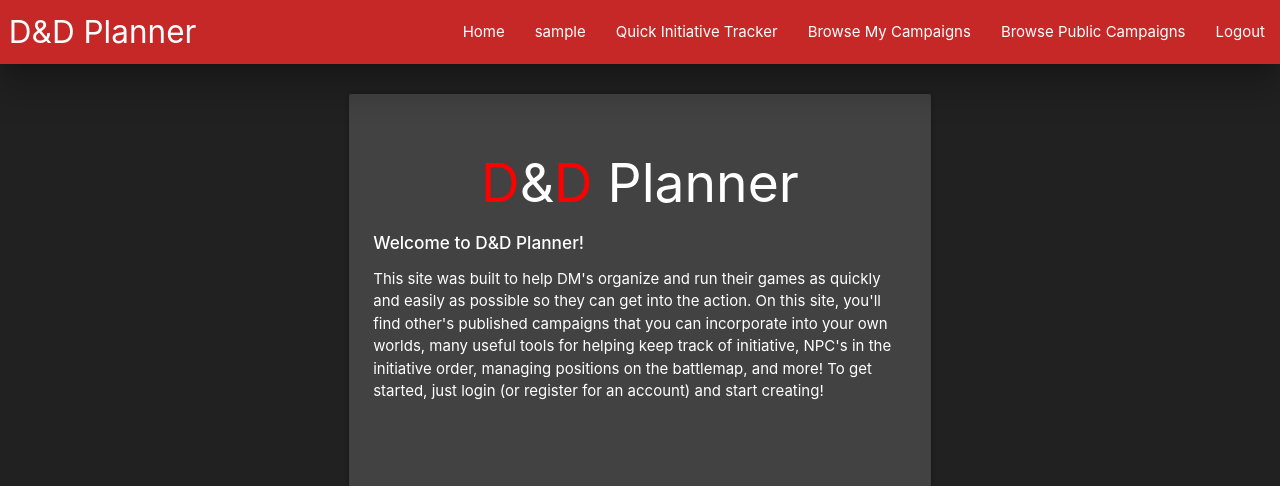
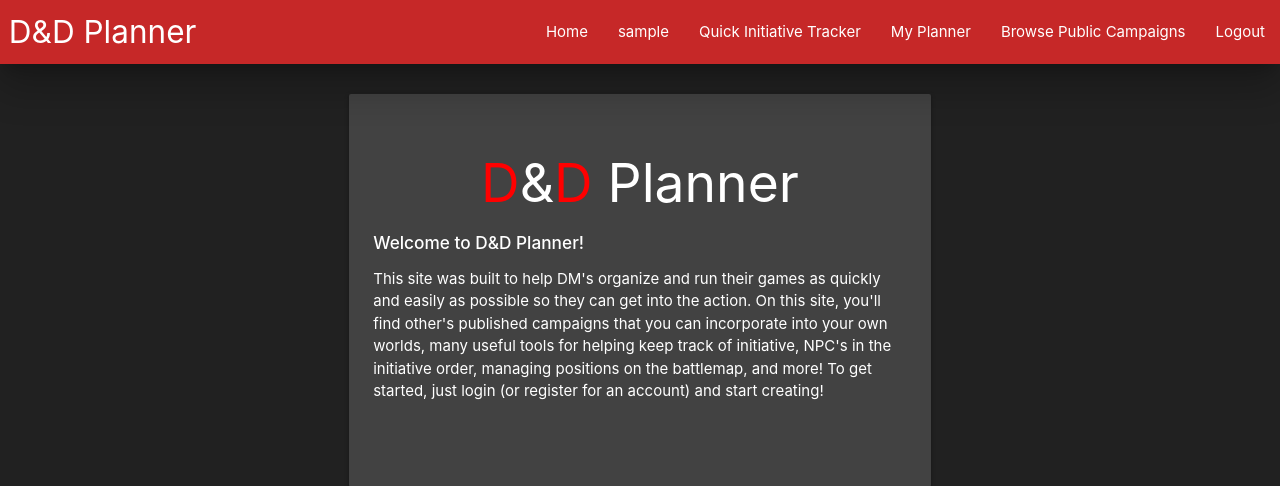
Before and after one commit to sithon512/DnD-Planner, a Django app: page / in a window 1280 px wide. Shown: the top 486 px of the page. Run offline with Django 3.2, Linux system fonts and the light colour scheme; the visitor is signed in with stand-in values (Sample User, id 1).

Commit message:
Renamed tab to "My Planner".

```diff
--- a/DnDPlanner/main/templates/main/includes/navbar.html
+++ b/DnDPlanner/main/templates/main/includes/navbar.html
@@ -9,7 +9,7 @@
 							<li><a href="/">Home</a></li>
 							<li><a href="#" class="tooltipped" data-position="bottom" data-tooltip="Coming Soon">{{user.username}}</a></li>
 							<li><a href="/init-tracker">Quick Initiative Tracker</a></li>
-							<li><a href="#" class="tooltipped" data-position="bottom" data-tooltip="Coming Soon">Browse My Campaigns</a></li>
+							<li><a href="#" class="tooltipped" data-position="bottom" data-tooltip="Coming Soon">My Planner</a></li>
 						{% endif %}
 							<li><a href="#" class="tooltipped" data-position="bottom" data-tooltip="Coming Soon">Browse Public Campaigns</a></li>
 						{% if not user.is_authenticated %}
@@ -28,7 +28,7 @@
 				<li><a href="/">Home</a></li>
 				<li><a href="#" class="tooltipped" data-position="bottom" data-tooltip="Coming Soon">{{user.username}}</a></li>
 				<li><a href="/init-tracker">Quick Initiative Tracker</a></li>
-				<li><a href="#" class="tooltipped" data-position="bottom" data-tooltip="Coming Soon">Browse My Campaigns</a></li>
+				<li><a href="#" class="tooltipped" data-position="bottom" data-tooltip="Coming Soon">My Planner</a></li>
 			{% endif %}
 				<li><a href="#" class="tooltipped" data-position="bottom" data-tooltip="Coming Soon">Browse Public Campaigns</a></li>
 			{% if not user.is_authenticated %}
```
